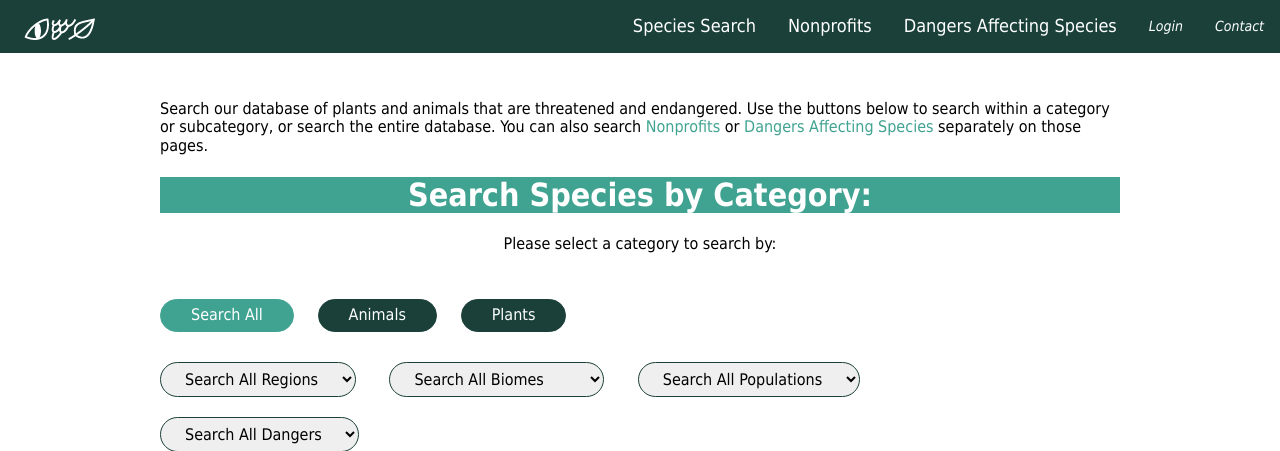
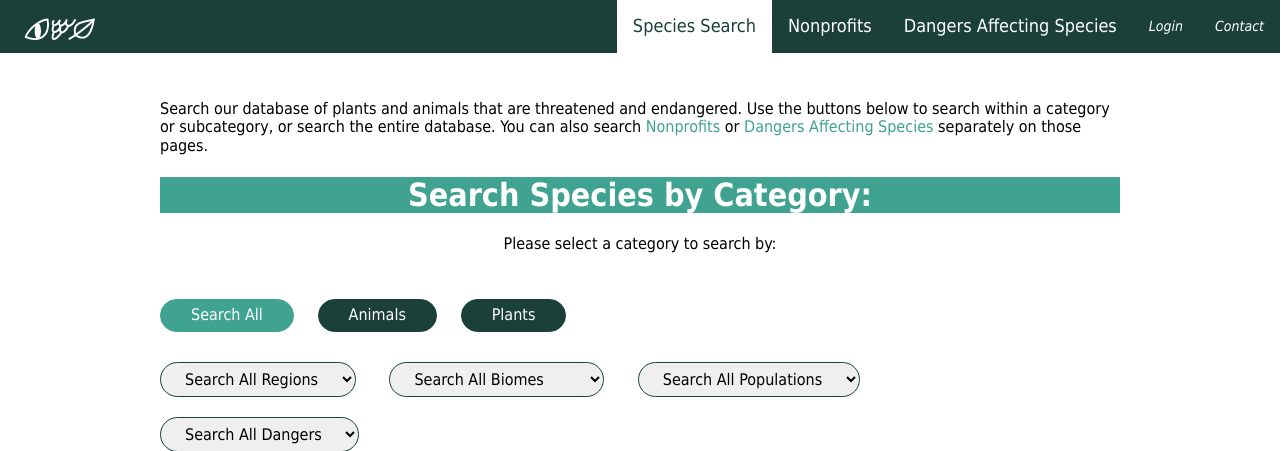
Before and after one commit to ianjamesx/EndangeredDB, a PHP site: page /search.php in a window 1280 px wide. Shown: the top 451 px of the page. Run offline with PHP 8.4, Linux system fonts and the light colour scheme; some libraries are stand-ins or nearby versions.

Commit message:
Update search.php

```diff
--- a/ESDphp/search.php
+++ b/ESDphp/search.php
@@ -38,7 +38,7 @@ session_start();
  ?>
 	<a href="danger.php">Dangers Affecting Species</a>
 	<a href="nonprofit.php">Nonprofits</a>
-	<a href="search.php">Species Search</a>
+	<a href="search.php" class="active">Species Search</a>
 </div>
 
 <main>
```
